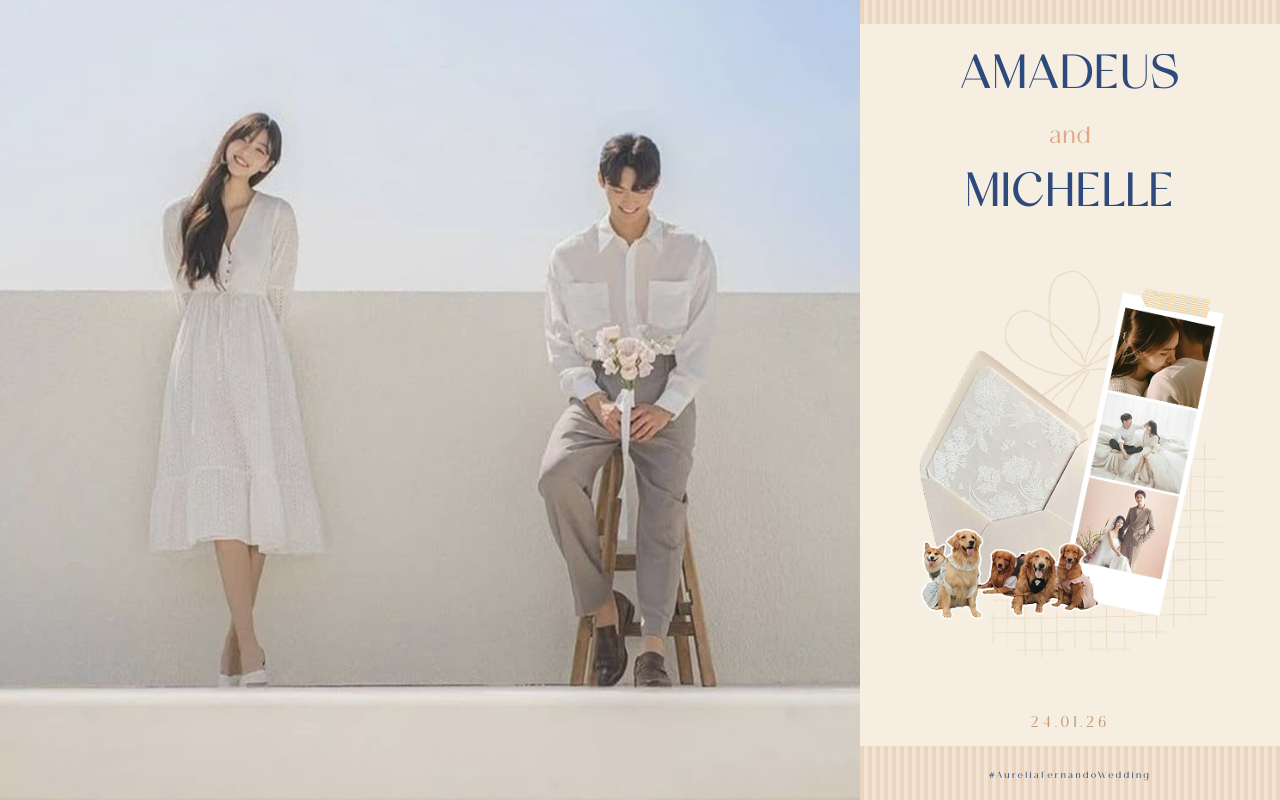
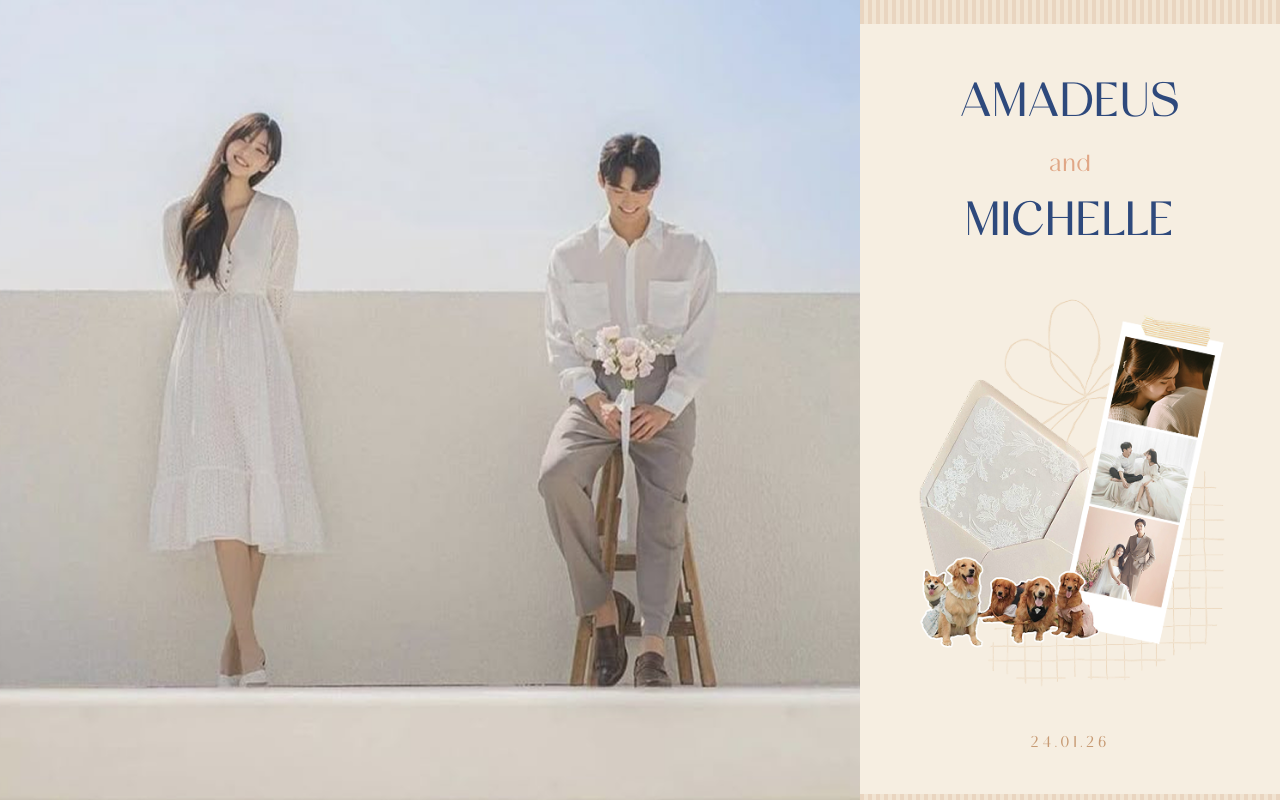
Before and after one commit to Riqzaalfatir/amadeus-michelle, a Next.js app: page / in a window 1280 px wide. Built offline with nearby package versions, Linux system fonts and the light colour scheme.

Commit message:
testing layout

```diff
--- a/src/components/invitation/MobileContainer.tsx
+++ b/src/components/invitation/MobileContainer.tsx
@@ -40,16 +40,16 @@ const MobileContainer = () => {
   };
 
   return (
-    <div className="w-full h-screen flex justify-center bg-[#F6EEE1]">
+    <div className="w-full min-h-screen flex justify-center bg-[#F6EEE1]">
 
-      <div className="w-full h-screen flex flex-col items-center
+      <div className="w-full flex flex-col items-center
       max-w-[420px] md:max-w-[520px] lg:max-w-[620px]">
 
         {/* Stripe Atas */}
         <div className="stripe w-full" />
 
         {/* Konten Tengah */}
-        <div className="flex-1 flex flex-col items-center justify-center">
+        <div className="flex-1 flex flex-col items-center justify-center py-10">
 
           <div className="text-center">
             <motion.h1
@@ -100,7 +100,7 @@ const MobileContainer = () => {
           </motion.div>
 
           <motion.div
-            className="mt-[20px] font-breadley text-[21px] tracking-[3px] text-[#c79a73]"
+            className="mt-[12px] font-breadley text-[21px] tracking-[3px] text-[#c79a73]"
             custom={3}
             initial="hidden"
             animate="visible"
```
